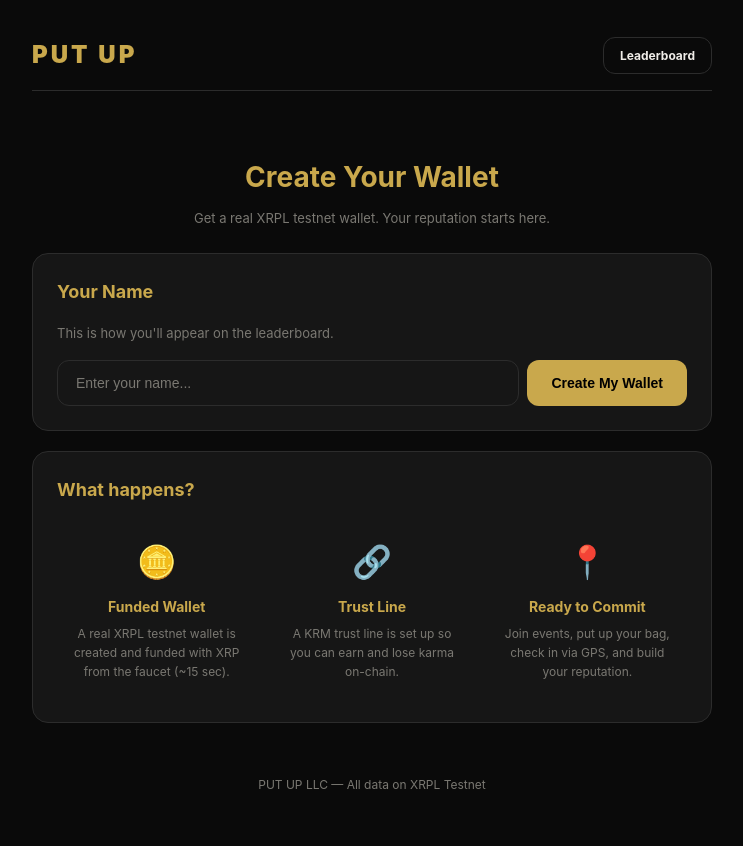
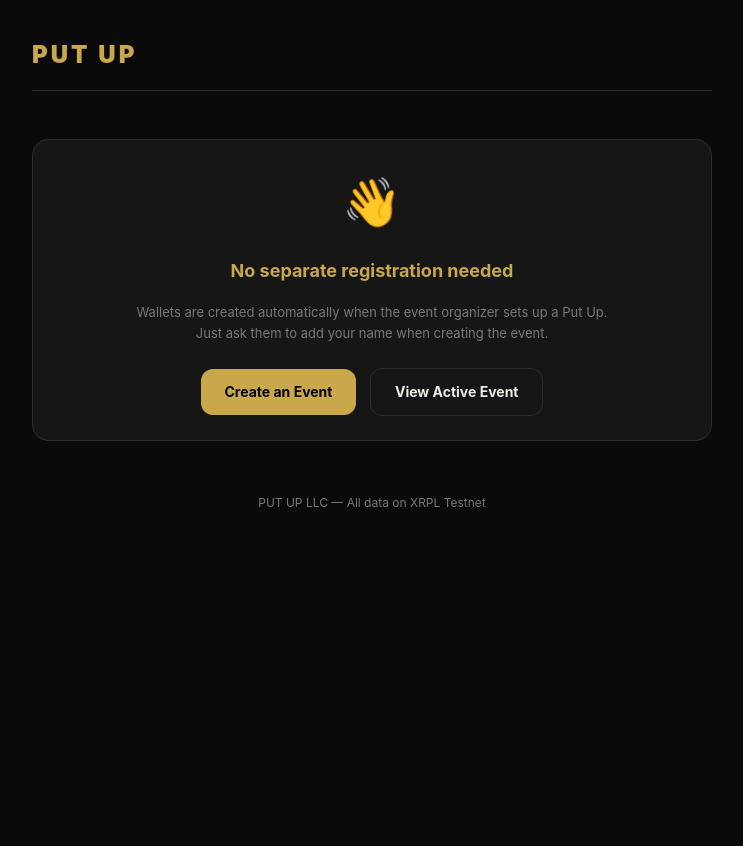
Before and after one commit to ankitmukhopadhyay/PutDownLookUpCa-sh-che-XRP, a Flask app: page /register in a window 1280 px wide. Shown: the whole page, without its empty margins (268-1011 px from the left). After the commit the page ends 507 px from the top, so only its background shows below. Run offline with Flask 3, Linux system fonts and the light colour scheme; parts of the project's set-up code (start-up, migrations or seed data) failed here and were passed over.

Commit message:
debugging

```diff
--- a/templates/index.html
+++ b/templates/index.html
@@ -49,8 +49,7 @@
         <section class="card">
             <h2>Get Started</h2>
             <div style="display: flex; gap: 8px; flex-wrap: wrap;">
-                <a href="/register" class="btn btn-gold">Create My Wallet</a>
-                <a href="/event/create" class="btn btn-outline">Create Event</a>
+                <a href="/event/create" class="btn btn-gold">Create Event</a>
                 <a href="/event" class="btn btn-outline">Event Status</a>
                 <a href="/leaderboard" class="btn btn-outline">Leaderboard</a>
             </div>
--- a/templates/register.html
+++ b/templates/register.html
@@ -10,58 +10,23 @@
     <div class="container">
         <header class="header-bar">
             <a href="/" class="logo-small">PUT UP</a>
-            <a href="/leaderboard" class="btn btn-outline btn-sm">Leaderboard</a>
         </header>
 
-        <section class="profile-hero" style="padding-bottom: 0;">
-            <h1 class="page-title">Create Your Wallet</h1>
-            <p class="sub-text" style="margin-top: 8px;">Get a real XRPL testnet wallet. Your reputation starts here.</p>
-        </section>
-
-        <section class="card" style="margin-top: 24px;">
-            <h2>Your Name</h2>
-            <p class="sub-text" style="margin-bottom: 16px;">This is how you'll appear on the leaderboard.</p>
-            <div style="display: flex; gap: 8px;">
-                <input type="text" id="name-input" placeholder="Enter your name..."
-                       class="search-input" autocomplete="off" maxlength="20">
-                <button id="register-btn" class="btn btn-gold" onclick="registerUser()">
-                    Create My Wallet
-                </button>
-            </div>
-            <div id="register-result" class="sim-result hidden"></div>
-        </section>
-
-        <section class="card">
-            <h2>What happens?</h2>
-            <div class="steps">
-                <div class="step">
-                    <span class="step-icon">🪙</span>
-                    <h3>Funded Wallet</h3>
-                    <p>A real XRPL testnet wallet is created and funded with XRP from the faucet (~15 sec).</p>
-                </div>
-                <div class="step">
-                    <span class="step-icon">🔗</span>
-                    <h3>Trust Line</h3>
-                    <p>A KRM trust line is set up so you can earn and lose karma on-chain.</p>
-                </div>
-                <div class="step">
-                    <span class="step-icon">📍</span>
-                    <h3>Ready to Commit</h3>
-                    <p>Join events, put up your bag, check in via GPS, and build your reputation.</p>
-                </div>
-            </div>
+        <section class="card" style="text-align: center; margin-top: 48px;">
+            <p style="font-size: 48px; margin-bottom: 16px;">👋</p>
+            <h2>No separate registration needed</h2>
+            <p class="sub-text" style="margin: 16px 0 24px;">
+                Wallets are created automatically when the event organizer sets up a Put Up.<br>
+                Just ask them to add your name when creating the event.
+            </p>
+            <a href="/event/create" class="btn btn-gold">Create an Event</a>
+            &nbsp;
+            <a href="/event" class="btn btn-outline">View Active Event</a>
         </section>
 
         <footer>
             <p>PUT UP LLC &mdash; All data on XRPL Testnet</p>
         </footer>
     </div>
-
-    <script src="/static/app.js"></script>
-    <script>
-        document.getElementById('name-input').addEventListener('keydown', function(e) {
-            if (e.key === 'Enter') registerUser();
-        });
-    </script>
 </body>
 </html>
```
